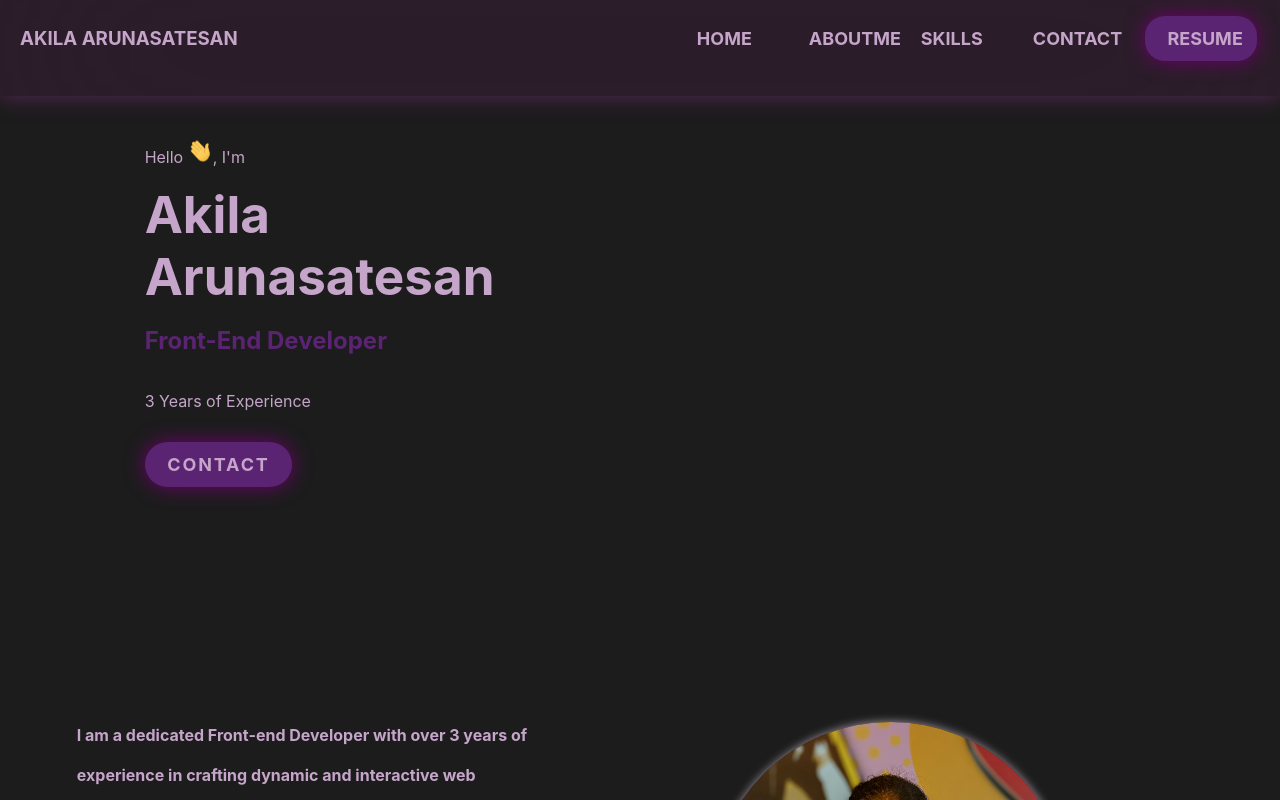
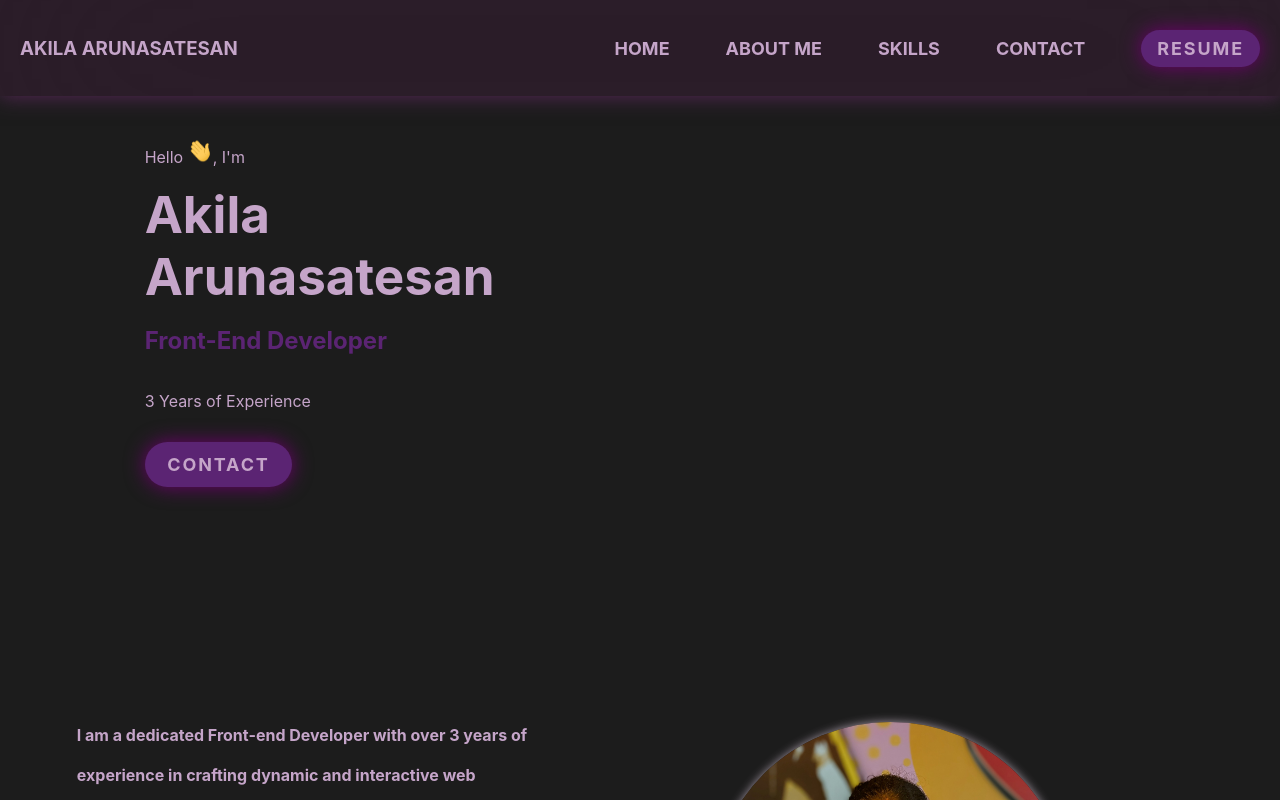
Before and after one commit to Ak496/react_portfolio, a React (Vite) app in the folder vite-project/: page / in a window 1280 px wide. Shown: the top 800 px of the page. Built offline with nearby package versions, Linux system fonts and the light colour scheme.

Commit message:
header menudropdown modified

```diff
--- a/vite-project/src/components/About/About.css
+++ b/vite-project/src/components/About/About.css
@@ -14,6 +14,7 @@
 
 #about-content {
     display: flex;
+    justify-content: space-evenly;
     margin: 5% 0%;
 }
 
--- a/vite-project/src/components/Header/DropdownMenuPage.css
+++ b/vite-project/src/components/Header/DropdownMenuPage.css
@@ -1,55 +1,45 @@
-/* Style the dropdown menu */
-#menu-container {
-    width: 200px;
-    height: 200px;
-    z-index: 1;
-    background-color: hsla(308, 15%, 50%, 0.314);
-    backdrop-filter: blur(100px);
+#menu-dropDown {
+    display: flex;
+    flex-direction: column;
     position: absolute;
     top: 100%;
-    right: 2%;
+    right: 0;
+    background-color: hsla(306, 41%, 21%, 0.9);
+    width: 100%;
+    height: 350px;
+    justify-content: space-between;
+    padding: 1rem;
 }
 
-#menu-container img {
-    position: relative;
-    left:90%;
+#menu-dropDown li {
+    width: 100%;
+    text-align: center;
+    margin: 0.5rem 0;
 }
 
-#menu-container #menu-dropDown li {
-    list-style: none;
-    font-size: 1em;
+#menu-dropDown a {
+    color: #c5a5c9;
+    font-size: large;
     font-weight: bold;
-    text-align: center;
-    line-height: 0.8cm;
+    text-decoration: none;
 }
 
-#menu-container #menu-dropDown li a{
-    color: #c5a5c9;
+#menu-dropDown a:hover {
+    text-shadow: 0 0 15px rgb(246, 246, 246);
 }
 
-#menu-container #menu-dropDown li a:hover {
-   font-size: larger;
-   text-shadow: #716f71;
+#menu-resume-button {
+    width: 100%;
+    background-color: #5b2473;
+    color: #c5a5c9;
+    font-size: large;
+    font-weight: bolder;
+    box-shadow: 0 0 20px rgb(111, 2, 111);
+    margin-top: 1rem;
 }
 
-#header-section #menu-resume-button {
-    background-color: #5b2473;
-    color: #c5a5c9;
-    border-radius: 20px;
-    width: 7rem;
-    box-shadow: 0 0 20px rgb(111, 2, 111);
-    font-weight: medium;
-    margin-top: 7%;
-}
-
-#header-section #menu-resume-button:hover {
-    background-color: #6a3782;
-    border: none;
-    transition: 1s;
-}
-
-@media only screen and (min-width:1130px)  {
-    #menu-container {
-        display: none;
+@media only screen and (min-width: 960px)  {
+    #menu-dropDown{
+      display: none;
     }
 }
--- a/vite-project/src/components/Header/DropdownMenuPage.jsx
+++ b/vite-project/src/components/Header/DropdownMenuPage.jsx
@@ -1,13 +1,12 @@
 import "./DropdownMenuPage.css"
-import CloseIcon from "../../assets/CloseIcon.svg"
-const DropdownMenuPage = ({ onClickHandler }) => {
+const DropdownMenuPage = () => {
     return (
         <div id="menu-container">
-            <img src={CloseIcon} onClick={onClickHandler} />
             <ul id="menu-dropDown">
-                <li><a href="#home">Home</a></li>
-                <li><a href="#about">About</a></li>
-                <li><a href="#contact">Contact</a></li>
+                <li><a href="#home">HOME</a></li>
+                <li><a href="#about">ABOUT ME</a></li>
+                <li><a href="#skill">SKILL</a></li>
+                <li><a href="#contact">CONTACT</a></li>
                 <li><button id="menu-resume-button">RESUME</button></li>
             </ul>
         </div>
--- a/vite-project/src/components/Header/Header.css
+++ b/vite-project/src/components/Header/Header.css
@@ -8,85 +8,73 @@
     z-index: 1;
 }
 
-#header-container #header-section {
+#header-section {
     display: flex;
+    justify-content: space-between;
     align-items: center;
+    padding: 0 20px;
+    height: 100%;
 }
 
-#header-container #header-section #header-section-heading {
-    margin-left: 20px;
+#header-section-heading {
     color: #c5a5c9;
 }
-
-#header-container #header-section #menu-icon{
-    visibility: hidden;
+#menu-icon {
+    display: none;
+    position: absolute;
+    top: 50%;
+    right: 20px;
+    transform: translateY(-50%);
+    z-index: 2;
 }
 
-#header-section #nav-link-list {
+#nav-link-list {
     display: flex;
     list-style-type: none;
     align-items: center;
-    position: relative;
-    left: 30%;
+    gap: 3.5rem;
 }
 
-#header-section #nav-link-list li {
-    width: 7rem;
+#nav-link-list li {
+    width: auto;
 }
 
-#header-section #nav-link-list a {
+#nav-link-list a {
     color: #c5a5c9;
     font-size: large;
     font-weight: bold;
+    text-decoration: none;
 }
 
-
-#header-section #nav-link-list a:hover,
-#header-container #header-section #header-section-heading:hover {
+#nav-link-list a:hover,
+#header-section-heading:hover {
     text-shadow: 0 0 15px rgb(246, 246, 246);
 }
 
-#header-section #resume-button {
+#resume-button {
     background-color: #5b2473;
     color: #c5a5c9;
     border-radius: 20px;
-    width: 9rem;
+    padding: 0.5rem 1rem;
     box-shadow: 0 0 20px rgb(111, 2, 111);
     font-weight: bolder;
     font-size: large;
     letter-spacing: 0.05cm;
+    border: none;
 }
 
-#header-section #resume-button:hover {
+#resume-button:hover {
     background-color: #9157ac;
-    border: none;
-    transition: 1s;
+    transition: background-color 1s;
 }
 
 /* Media Queries */
-@media only screen and  (max-width:1130px) {
-    #header-container #header-section {
-        justify-content: space-between;
+@media only screen and (max-width: 960px) {
+    #menu-icon {
+        display: block;
     }
-    #header-container #header-section #menu-icon{
-        visibility: visible;
-        margin-right: 40px;
-    }
-    #header-section #nav-link-list {
-        display: none;
+
+    #nav-link-list {
+      display: none;
     }
 }
-
-@media only screen and (min-width:1130px) and (max-width:1300px) {
-    #header-section #nav-link-list {
-        left: 30%
-    }
-    #header-section #nav-link-list a {
-        width: 4rem;
-    }
-    #header-section #resume-button {
-        width: 7rem;
-        font-weight: 700;
-        letter-spacing: 0cm
-    }
-}
--- a/vite-project/src/components/Header/Header.jsx
+++ b/vite-project/src/components/Header/Header.jsx
@@ -1,29 +1,36 @@
-import './Header.css'
-import Menu from "../../assets/Menu.svg"
-import { useState } from 'react'
-import DropdownMenuPage from './DropdownMenuPage'
+import './Header.css';
+import Menu from "../../assets/Menu.svg";
+import Close from "../../assets/CloseIcon.svg";
+import { useState } from 'react';
+import DropdownMenuPage from './DropdownMenuPage';
 
 const Header = () => {
+    const [isMenuOpen, setMenuOpen] = useState(false);
     const [showDropDown, setShowDropDown] = useState(false);
-    const showDropDownHandler = () => {
+    const menuHandler = () => {
+        setMenuOpen(!isMenuOpen);
         setShowDropDown(!showDropDown)
     }
-
     return (
         <div id="header-container">
             <nav id="header-section">
                 <h3 id="header-section-heading">AKILA ARUNASATESAN</h3>
-                <img id="menu-icon" src={Menu} onClick={showDropDownHandler} />
-                {showDropDown && <DropdownMenuPage onClickHandler={showDropDownHandler} />}
+                <img id="menu-icon"
+                    src={isMenuOpen ? Close : Menu}
+                    alt={isMenuOpen ? "Close" : "Menu"}
+                    onClick={menuHandler}
+                />
+                {showDropDown && <DropdownMenuPage/>}
                 <ul id="nav-link-list">
                     <li id="nav-link-home"><a href="#home">HOME</a></li>
-                    <li id="nav-link-about"><a href="#about">ABOUTME</a></li>
+                    <li id="nav-link-about"><a href="#about">ABOUT ME</a></li>
                     <li id="nav-link-skills"><a href="#skill">SKILLS</a></li>
                     <li id="nav-link-contact"><a href="#contact">CONTACT</a></li>
                     <li><button id="resume-button">RESUME</button></li>
                 </ul>
             </nav>
         </div>
-    )
-}
-export default Header
+    );
+};
+
+export default Header;
```
Also changed, not shown: vite-project/src/assets/CloseIcon.svg.
